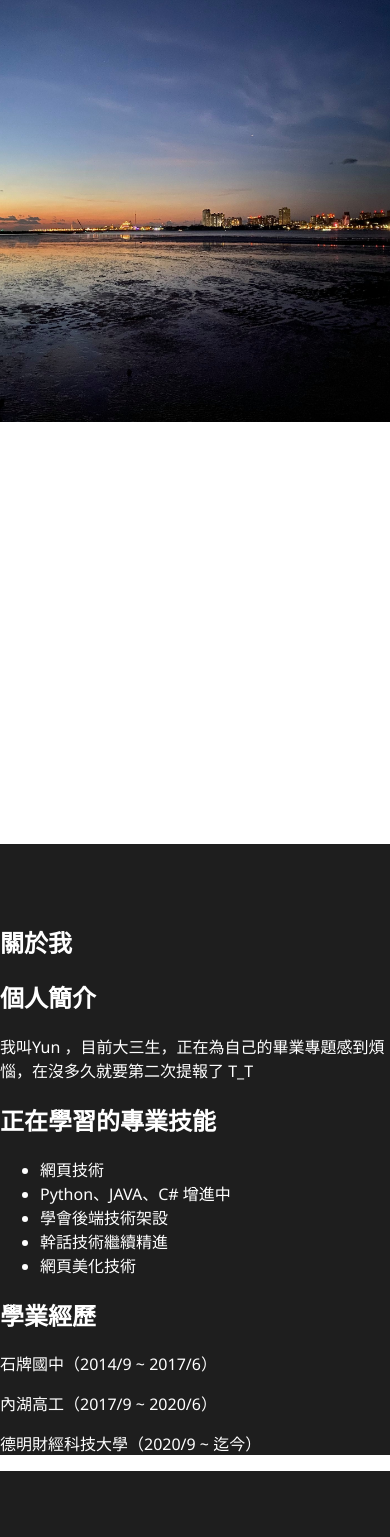
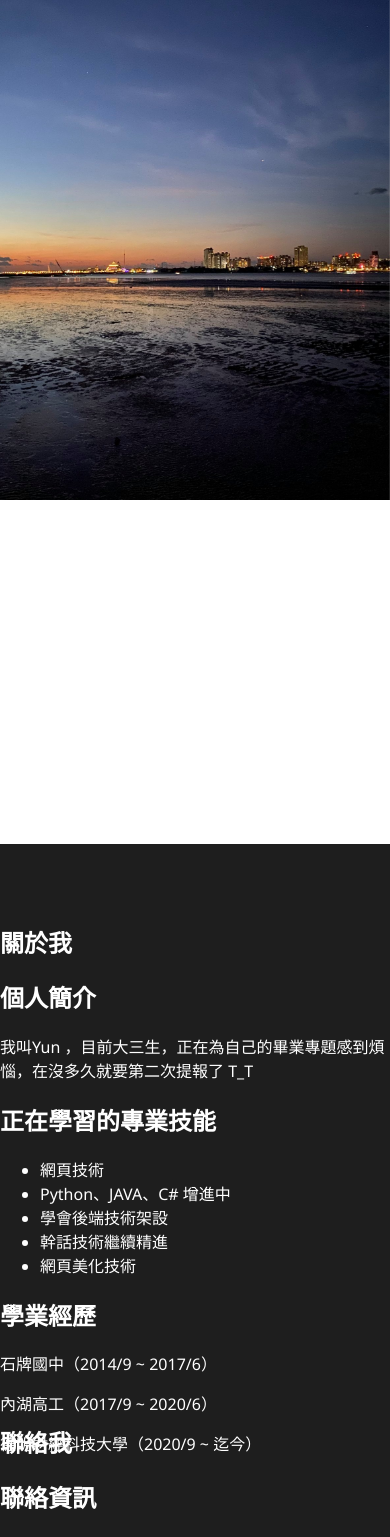
Before and after one commit to error19137/yunnn, a React (Vite) app: page / in a window 390 px wide. Shown: the top 1537 px of the page. Built offline with nearby package versions, Linux system fonts and the light colour scheme.

Commit message:
修改CSS

```diff
--- a/src/index.css
+++ b/src/index.css
@@ -154,9 +154,29 @@ img {
   height: 90px;
 }
 
+@media screen and (max-width: 768px) {
+  #menu-list {
+      transition: 0.3s ease-in-out;
+      max-height: 0;
+      overflow: hidden;
+  }
 
+  #menu-list.visible {
+      max-height: 500px; /* 适当调整高度 */
+  }
 
-@media only screen and (max-width: 600px) {
+  /* 动画效果 */
+  @keyframes fadeIn {
+      from {
+          opacity: 0;
+      }
+      to {
+          opacity: 1;
+      }
+  }
+}
+
+@media only screen and (max-width: 768px) {
   #header {
     height: auto;
     flex-direction: column;
@@ -170,8 +190,7 @@ img {
   }
 
   #home-img {
-    position: relative;
-    height: 50vh;
+    max-height: 500px;
   }
 
   #about,
@@ -179,7 +198,7 @@ img {
   #contact,
   #friend,
   #cc {
-    height: auto;
+    max-height: 500px;
     padding-top: 80px;
   }
 
@@ -194,7 +213,7 @@ img {
 
   svg {
     max-width: 100%;
-    height: auto;
+    max-height: 100%;
   }
 
   img {
```
